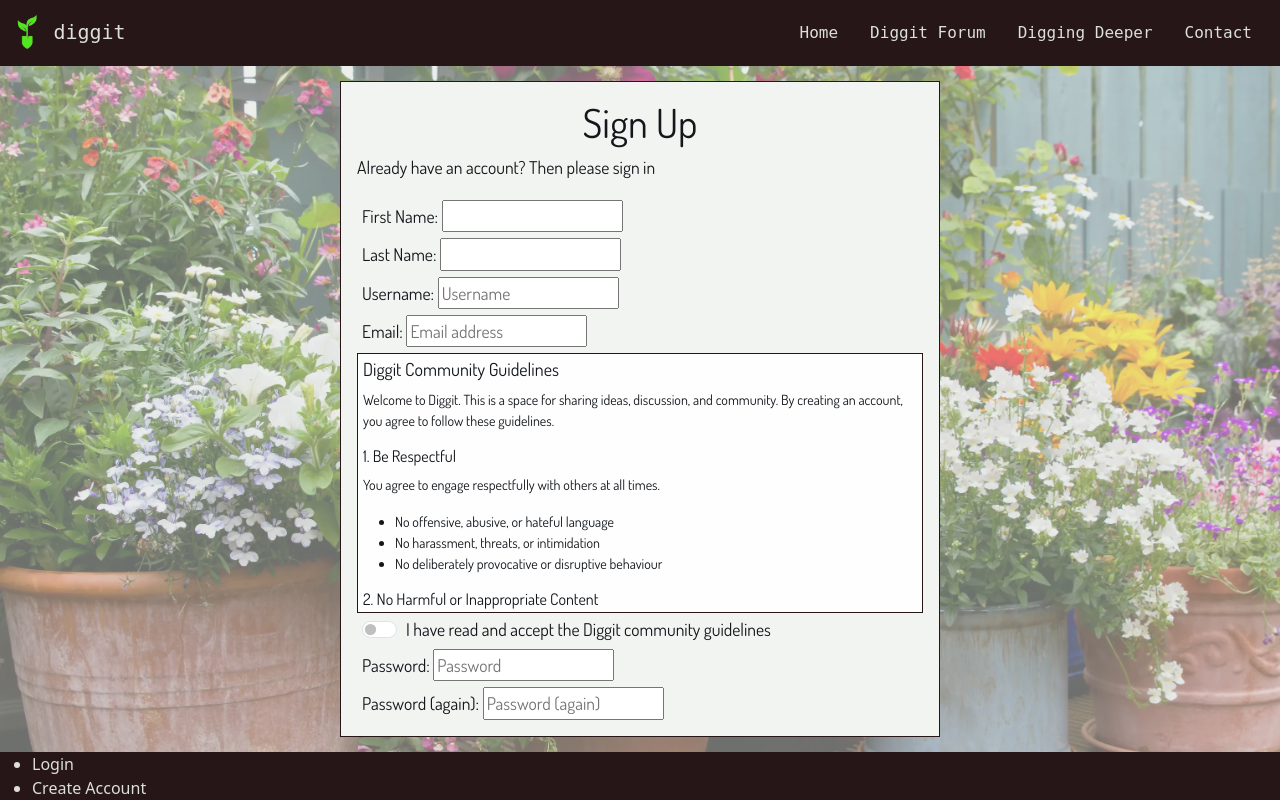
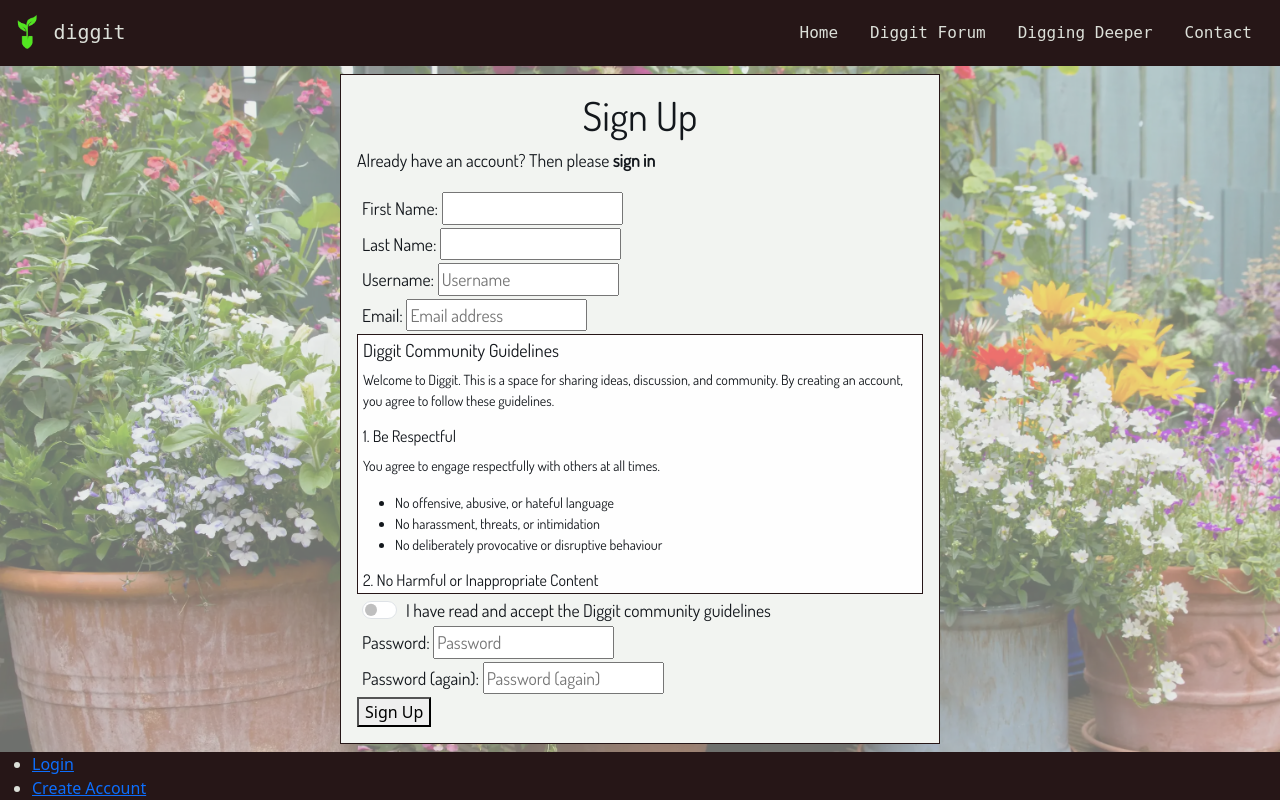
Before and after one commit to geraldine-mor/diggit, a Django app: page /accounts/signup/ in a window 1280 px wide. Run offline with Django 5.2, Linux system fonts and the light colour scheme; some libraries are stand-ins or nearby versions; some web fonts are replaced.

Commit message:
Add form functionality and test

```diff
--- a/static/css/styles.css
+++ b/static/css/styles.css
@@ -15,6 +15,7 @@
 .link {
     text-decoration: none;
     color: inherit;
+    font-weight: bold;
 }
 
 /*Navigation Menu*/
--- a/templates/account/signup.html
+++ b/templates/account/signup.html
@@ -1,17 +1,20 @@
 {% extends "base.html" %}
 
 {% load allauth i18n %}
+{% url 'account_signup' as action_url %}
 
 {% block head_title %}{% trans "Signup" %}{% endblock head_title %}
 
 {% block content %}
 <div id="signup-backdrop">
     <div class="overlay">
-        <div id="form-card" class="card p-3 mx-1">
+        <div id="form-card" class="card p-3 mx-2">
             <div class="card-text">
                 <h1 class="text-center">Sign Up</h1>
                 <p>Already have an account? Then please<a class="link" href="{% url 'account_login' %}"> sign in</a></p>
             </div>
+            <form method="post" action="{% url 'account_signup' %}">
+                {% csrf_token %}
                 <div class="card-text form-field">
                     {{ form.first_name.label_tag}}
                     {{ form.first_name }}
@@ -93,6 +96,8 @@
                     {{ form.password2 }}
                     {{ form.password2.errors}}
                 </div>
+               <button type="submit">Sign Up</button>
+            </form>
         </div>
     </div>
 </div>
@@ -112,13 +117,7 @@
                 {% endelement %}
             {% endslot %}
         {% endelement %}
-    {% endif %}
-    {% if PASSKEY_SIGNUP_ENABLED %}
-        {% element hr %}
-        {% endelement %}
-        {% element button href=signup_by_passkey_url tags="prominent,signup,outline,primary" %}
-            {% trans "Sign up using a passkey" %}
-        {% endelement %}
-    {% endif %} -->
+    {% endif %}-->
+
 
 {% endblock content %}
--- a/templates/base.html
+++ b/templates/base.html
@@ -71,8 +71,8 @@
                 {% if user.is_authenticated %}
                 <li class="ms-auto auth-item"><a href="{% url 'account_logout' %}" class="auth-link">Logout</a></li>
                 {% else %}
-                <li class="ms-auto auth-item"><a class="link" href="{% url 'account_login' %}" class="auth-link">Login</a></li>
-                <li class="ms-auto auth-item"><a class="link" href="{% url 'account_signup' %}" class="auth-link">Create Account</a></li>
+                <li class="ms-auto auth-item"><a href="{% url 'account_login' %}" class="auth-link">Login</a></li>
+                <li class="ms-auto auth-item"><a href="{% url 'account_signup' %}" class="auth-link">Create Account</a></li>
                 {% endif %}
             </ul>
         </footer>
```
Lines whose indentation alone changed are shown as unchanged.
